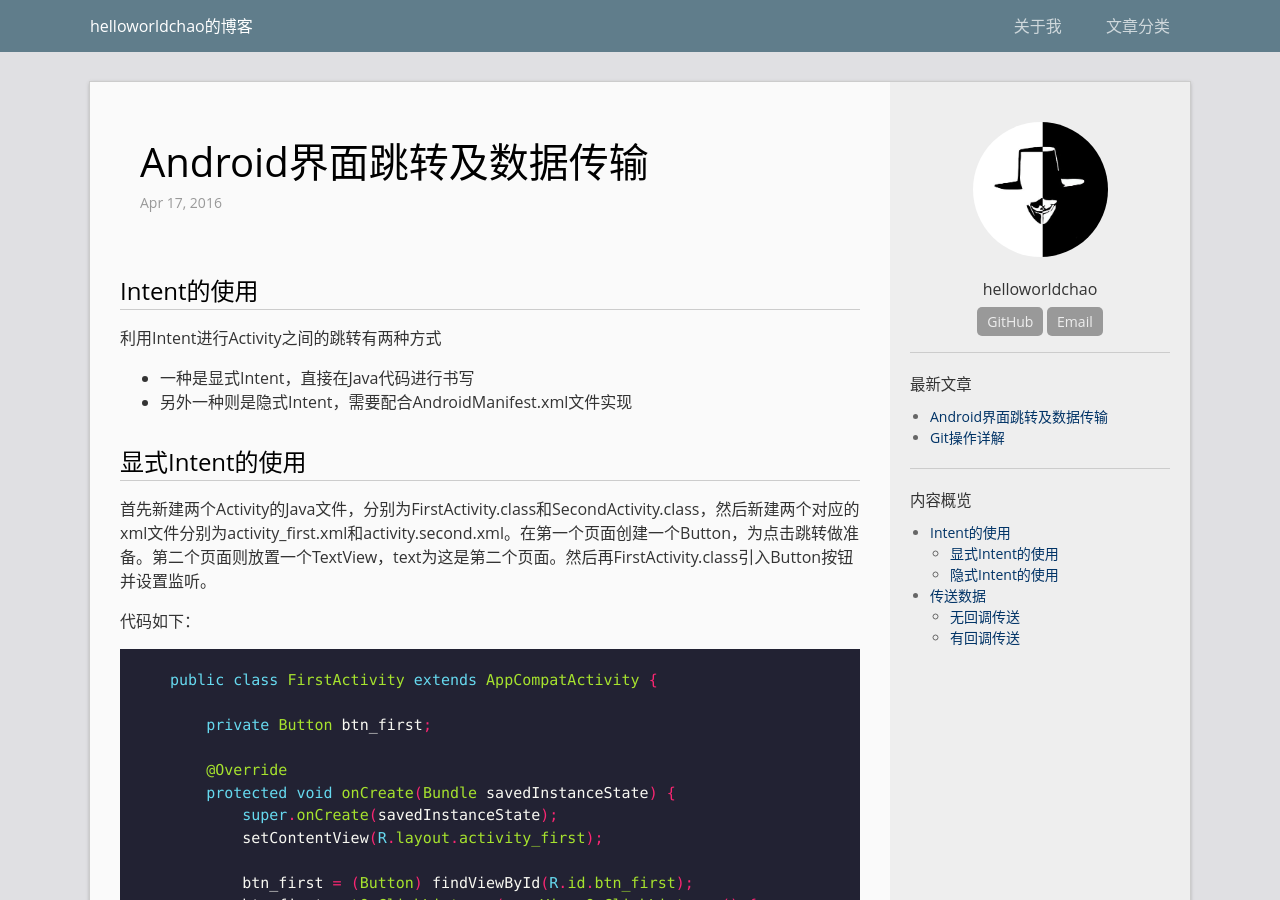
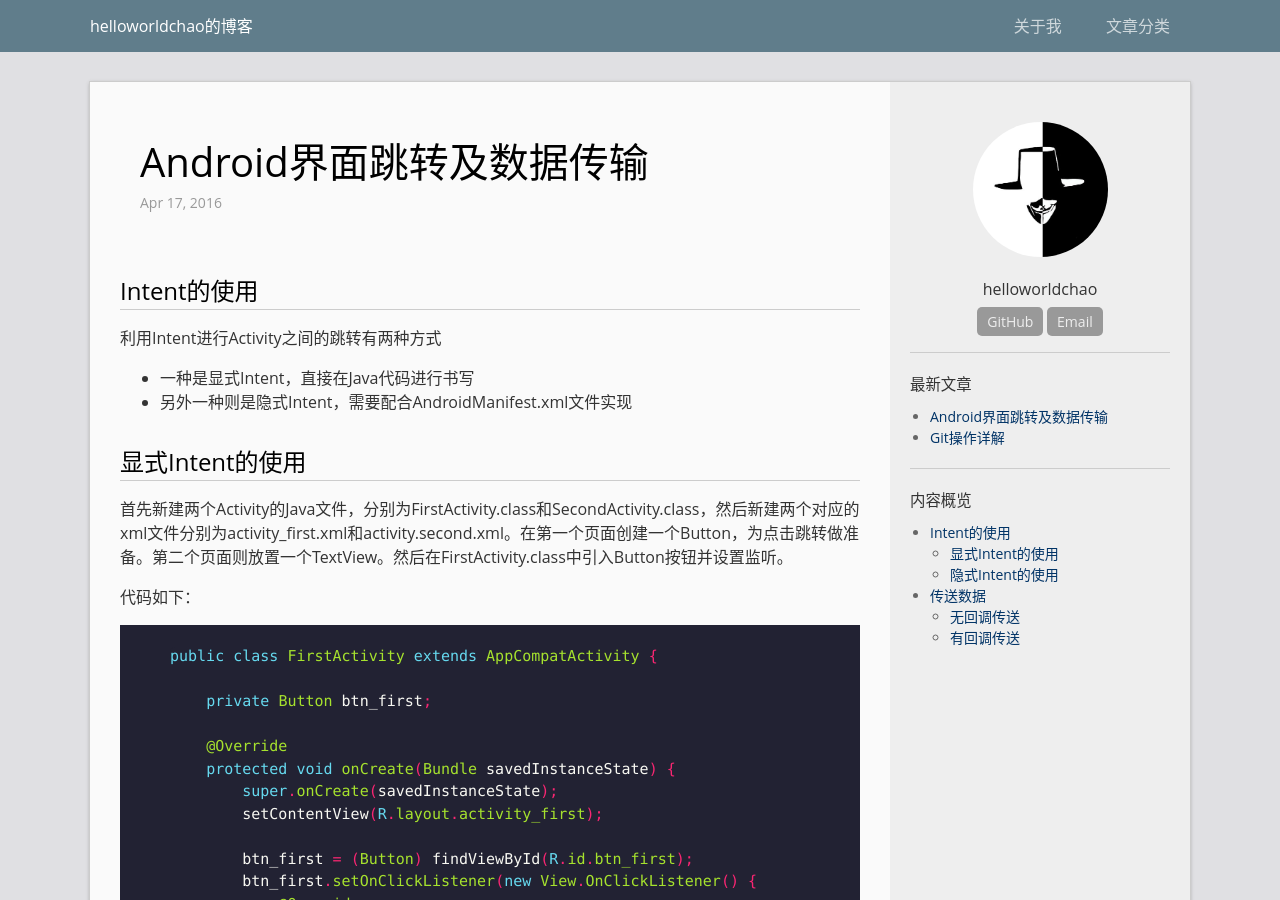
Before and after one commit to helloworldchao/helloworldchao.github.io, a Jekyll site: the page built from _posts/2016-04-17-intent.md, in a window 1280 px wide and 900 px high. Built offline with Jekyll 4.4.1, drawn with Linux system fonts in a browser that asks for light colours; comment, search, counter and statistics services are not loaded.

Commit message:
update post:Android界面跳转及数据传输

```diff
--- a/_posts/2016-04-17-intent.md
+++ b/_posts/2016-04-17-intent.md
@@ -14,7 +14,7 @@ permalink: /archivers/intent
 
 ## 显式Intent的使用
 
-首先新建两个Activity的Java文件，分别为FirstActivity.class和SecondActivity.class，然后新建两个对应的xml文件分别为activity_first.xml和activity.second.xml。在第一个页面创建一个Button，为点击跳转做准备。第二个页面则放置一个TextView，text为这是第二个页面。然后再FirstActivity.class引入Button按钮并设置监听。
+首先新建两个Activity的Java文件，分别为FirstActivity.class和SecondActivity.class，然后新建两个对应的xml文件分别为activity_first.xml和activity.second.xml。在第一个页面创建一个Button，为点击跳转做准备。第二个页面则放置一个TextView。然后在FirstActivity.class中引入Button按钮并设置监听。
 
 代码如下：
 
```
